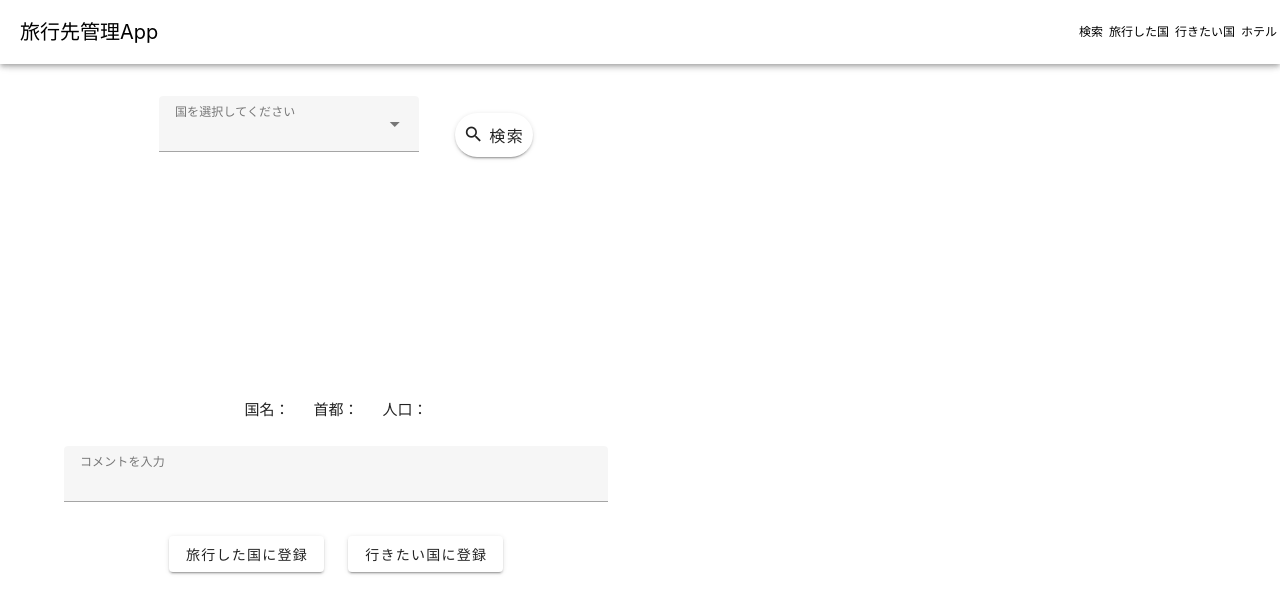
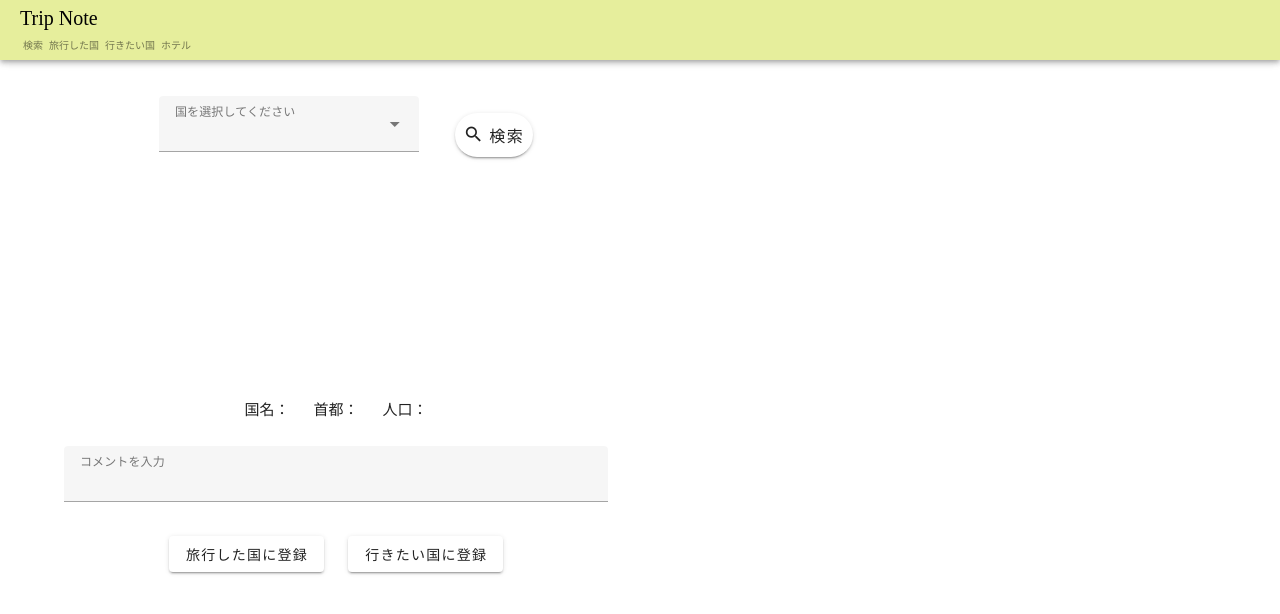
Before and after one commit to SERI-arc/KADAI3-Front, a Vue app: page / in a window 1280 px wide. Shown: the top 614 px of the page. Built offline with nearby package versions, Linux system fonts and the light colour scheme; no server answers.

Commit message:
資源のデプロイ

```diff
--- a/src/App.vue
+++ b/src/App.vue
@@ -4,16 +4,16 @@ import { RouterLink, RouterView } from 'vue-router'
 
 <template>
   <v-app>
-    <v-app-bar class="bar">
-      <v-app-bar-title class="title"
-        >旅行先管理App
+    <v-app-bar class="bar" style="  background-color: #E6EE9C;">
+      <v-app-bar-title class="title" >
+        Trip Note
+        <nav>
+          <RouterLink to="/" class="Link" style=" color:rgba(0,0,0, 0.5)">検索</RouterLink>
+          <RouterLink to="/Favorite" class="Link" style=" color:rgba(0,0,0, 0.5)">旅行した国</RouterLink>
+          <RouterLink to="/Want" class="Link" style=" color:rgba(0,0,0, 0.5)">行きたい国</RouterLink>
+          <RouterLink to="/Hotel" class="Link" style=" color:rgba(0,0,0, 0.5)">ホテル</RouterLink>
+        </nav>
       </v-app-bar-title>
-        <nav>
-          <RouterLink to="/" class="Link">検索</RouterLink>
-          <RouterLink to="/Favorite" class="Link">旅行した国</RouterLink>
-          <RouterLink to="/Want" class="Link">行きたい国</RouterLink>
-          <RouterLink to="/Hotel" class="Link">ホテル</RouterLink>
-        </nav>
     </v-app-bar>
     <v-main>
      <RouterView />
@@ -24,17 +24,25 @@ import { RouterLink, RouterView } from 'vue-router'
 <style scoped>
 .bar {
   position: relative;
-}
+  height:60px;
+ }
+
 .title{
   color:black;
   float:right;
+  font-family: "Luckiest Guy", cursive;
+  font-weight: 400;
+  font-style: normal
 }
 nav {
-  font-size: 12px;
-  text-align: center;
-  float:right;
+  font-size: 10px;
+
 }
 .Link{
   color:black;
 }
+.v-application{
+    font-family: "M Plus 1p" !important;
+}
+
 </style>
--- a/src/components/FavoriteComponents.vue
+++ b/src/components/FavoriteComponents.vue
@@ -23,7 +23,7 @@ watch(registerWentCountryList.value,()=>{
 </script>
 
 <template>
-  <v-container>
+  <v-container class="container">
     <v-row align="center" justify="center">
       <v-col cols="6">
         <v-select
@@ -62,10 +62,7 @@ watch(registerWentCountryList.value,()=>{
 </template>
 
 <style scoped>
-.map-container {
-  margin-top: 30px;
-  width: 100%;
-  height: 400px;
-  border: 1px solid #ccc;
-}
+  .container{
+    margin: 0 auto;
+  }
 </style>
--- a/src/components/HotelComponents.vue
+++ b/src/components/HotelComponents.vue
@@ -29,7 +29,7 @@ watch(watchHotelList.value,()=>{
             <div class="d-flex ">
               <v-card color="#FAFAFA" variant="flat">
                 <v-img :src="`${selectHotelLIsts.hotelPhotos}`" ></v-img>
-                <v-card-text >ホテル名：{{selectHotelLIsts.hotelName}}</v-card-text>
+                <v-card-text >{{selectHotelLIsts.hotelName}}</v-card-text>
                 <v-card-text >評価：{{selectHotelLIsts.hotelReview}}</v-card-text>
                 <v-card-text>
                 <v-btn  v-bind:href="`${selectHotelLIsts.hotelUrl}`" text min-height="30" width="1000" class="x-small post-link align-center">
--- a/src/components/SearchComponents.vue
+++ b/src/components/SearchComponents.vue
@@ -68,4 +68,8 @@ const registerWant = computed(() => nationStore.registerWant)
   </v-container>
 </template>
 
-<style scoped></style>
+<style scoped>
+  .container{
+    margin: 0 auto;
+  }
+</style>
--- a/src/components/WantComponents.vue
+++ b/src/components/WantComponents.vue
@@ -26,7 +26,7 @@ onMounted(() => {
 </script>
 
 <template>
-  <v-container>
+  <v-container class="container">
     <v-row align="center" justify="center">
       <v-col cols="6">
         <v-select
@@ -35,19 +35,19 @@ onMounted(() => {
           v-model="nationStore.wantCountry">
         </v-select>
       </v-col>
-      <v-col cols="2">
-        <v-btn class="ml-3" size="large" rounded="pill" @click="searchHotel(nationStore.wantCountry)">
+      <v-col cols="4">
+        <v-btn height="50" width="150" rounded="pill" @click="searchHotel(nationStore.wantCountry)" >
           <v-icon icon="mdi-magnify" class="mr-1"></v-icon>
           ホテル検索
         </v-btn>
       </v-col>
     </v-row>
     <v-row>
-      <v-col v-for="hotelLists in hotelList" v-bind:key=hotelLists.ID cols="12">
+      <v-col v-for="hotelLists in hotelList" v-bind:key=hotelLists.ID cols="6">
         <v-row dense align="center" justify="center">
-          <v-card variant="elevated" elevation="5" color="#FAFAFA" class="w-50" rounded="x1" align="center" justify="center">
+          <v-card variant="elevated" elevation="5" color="#FAFAFA" class="w-80" height="750px" rounded="x1" align="center" justify="center">
             <div class="d-flex ">
-            <v-card color="#FAFAFA" variant="flat">
+            <v-card color="#FAFAFA" variant="flat" height="750px">
               <v-img :src="`${hotelLists.hotelPhotos}`"></v-img>
               <v-card-text >ホテル名：{{hotelLists.hotelName}}</v-card-text>
               <v-card-text >評価：{{hotelLists.hotelReview}}</v-card-text>
@@ -57,7 +57,6 @@ onMounted(() => {
                 </v-btn>
               </v-card-text>
               <v-btn class="ml-3" size="large" rounded="pill" @click="registerHotel(`${ hotelLists.hotelName }`,`${hotelLists.hotelReview}`,`${hotelLists.hotelPhotos}`,`${hotelLists.hotelUrl}`)">
-                <v-icon icon="mdi-magnify" class="mr-1"></v-icon>
                 お気に入り登録
              </v-btn>
             </v-card>
@@ -70,10 +69,7 @@ onMounted(() => {
 </template>
 
 <style scoped>
-.map-container {
-  margin-top: 30px;
-  width: 100%;
-  height: 400px;
-  border: 1px solid #ccc;
-}
+  .container{
+    margin: 0 auto;
+  }
 </style>
--- a/src/stores/nation.js
+++ b/src/stores/nation.js
@@ -172,7 +172,6 @@ export const useNationStore = defineStore('nation', {
         "https://m3h-serita-kadai3.greensea-425e64c6.japaneast.azurecontainerapps.io/api/API/SEARCH"
       )
       this.apiKey=apiKey.data
-      console.log(this.apiKey)
     },
 
   async searchHotel(wantCountry){
```
Also changed, not shown: src/views/SearchView.vue (line endings or trailing spaces).
